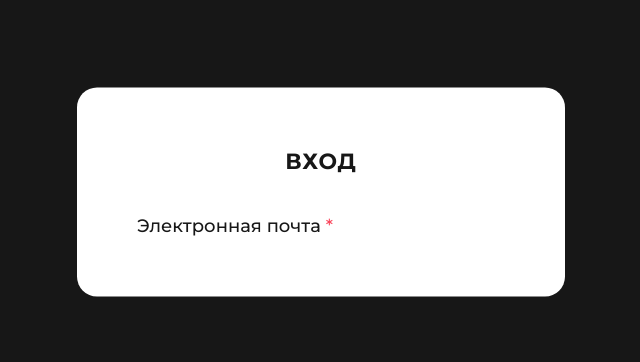
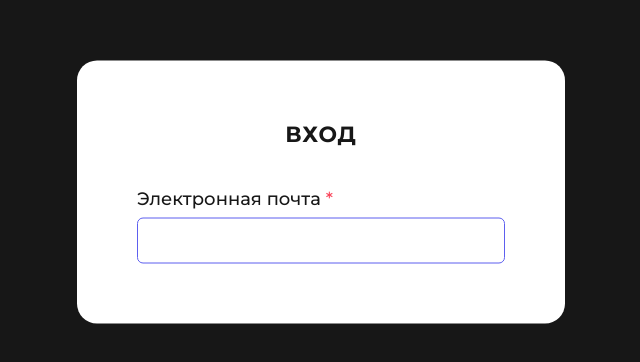
Before and after one commit to Githance/frontend, a React (Create React App) app: page /authentication in a window 1280 px wide. Shown: the part 208-570 px from the top of the page, without its empty margins (319-959 px from the left). Built offline with nearby package versions, Linux system fonts and the light colour scheme.

Commit message:
feat: добавить компонент для поля ввода

```diff
--- a/src/components/authentication-page/authentication-page.jsx
+++ b/src/components/authentication-page/authentication-page.jsx
@@ -6,7 +6,7 @@ import cn from "classnames";
 import Form from "../form/form";
 import Fieldset from "../fieldset/fieldset";
 import Button from "../button/button";
-import Title from "../title/title";
+import FormTitle from "../form-title/form-title";
 import style from "./authentication-page.module.css";
 
 function AuthenticationPage() {
@@ -29,7 +29,7 @@ function AuthenticationPage() {
   return (
     <div className={style.container}>
       <Form handleSubmit={handleSubmit} onSubmit={onSubmit}>
-        <Title className={style.title}>Вход</Title>
+        <FormTitle className={style.title}>Вход</FormTitle>
         <Fieldset
           type="text"
           required
--- a/src/components/input-label/input-label.module.css
+++ b/src/components/input-label/input-label.module.css
@@ -3,6 +3,7 @@
   font-size: 18px;
   line-height: 22px;
   color: var(--text-color-black);
+  display: inline-block;
 }
 
 .tag {
--- /dev/null
+++ b/src/components/input/input.jsx
@@ -0,0 +1,46 @@
+/* eslint-disable no-nested-ternary */
+/* eslint-disable jsx-a11y/control-has-associated-label */
+/* eslint-disable react/self-closing-comp */
+/* eslint-disable react/require-default-props */
+import PropTypes from "prop-types";
+import style from "./input.module.css";
+
+function Input({
+  type,
+  htmlFor,
+  placeholder,
+  button,
+  togglePassword,
+  showPassword,
+}) {
+  return (
+    <div className={style.input}>
+      <input
+        id={htmlFor}
+        type={type}
+        placeholder={placeholder}
+        className={style.input__element}
+      />
+      {button && (
+        <button
+          className={`${style.input__button} ${
+            showPassword ? style.input__button_close : style.input__button_open
+          }`}
+          type="button"
+          onClick={() => togglePassword()}
+        ></button>
+      )}
+    </div>
+  );
+}
+
+Input.propTypes = {
+  type: PropTypes.string.isRequired,
+  placeholder: PropTypes.string,
+  htmlFor: PropTypes.string,
+  button: PropTypes.bool,
+  togglePassword: PropTypes.func,
+  showPassword: PropTypes.bool,
+};
+
+export default Input;
--- /dev/null
+++ b/src/components/input/input.module.css
@@ -0,0 +1,54 @@
+.input {
+  position: relative;
+}
+
+.input__button {
+  margin: 0;
+  padding: 0;
+  border: 0;
+  outline: none;
+  background-color: transparent;
+  width: 15px;
+  height: 10px;
+  cursor: pointer;
+  background-size: contain;
+  background-repeat: no-repeat;
+  position: absolute;
+  right: 12.5px;
+}
+
+.input__button_close {
+  top: 20px;
+  transition: 0.1s ease-in-out;
+  background-image: url(../../images/input-icon-close.svg);
+}
+
+.input__button_open {
+  top: 18px;
+  background-image: url(../../images/input-icon-open.svg);
+  transition: 0.1s ease-in-out;
+}
+
+.input__element {
+  margin: 0;
+  padding: 0 0 0 12px;
+  width: 368px;
+  height: 46px;
+  box-sizing: border-box;
+  border: 1px solid var(--color-input-normal);
+  border-radius: 6px;
+  font-size: 18px;
+  line-height: 22px;
+  color: var(--text-color-grey);
+  cursor: text;
+}
+
+.input__element_validation_success {
+  composes: input__element;
+  border: 1px solid var(--color-input-true);
+}
+
+.input__element_validation_false {
+  composes: input__element;
+  border: 1px solid var(--color-input-false);
+}
--- a/src/pages/authentication-page/authentication-page.jsx
+++ b/src/pages/authentication-page/authentication-page.jsx
@@ -7,6 +7,7 @@ import cn from "classnames";
 import Form from "../../components/form/form";
 import FormTitle from "../../components/form-title/form-title";
 import InputLabel from "../../components/input-label/input-label";
+import Input from "../../components/input/input";
 import style from "./authentication-page.module.css";
 
 function AuthenticationPage() {
@@ -38,8 +39,10 @@ function AuthenticationPage() {
           <InputLabel
             label="Электронная почта"
             htmlFor="email"
+            className={style.label}
             required
           ></InputLabel>
+          <Input type="email" htmlFor="email" />
         </fieldset>
       </Form>
     </div>
--- a/src/pages/authentication-page/authentication-page.module.css
+++ b/src/pages/authentication-page/authentication-page.module.css
@@ -29,6 +29,17 @@
   padding: 0;
   border: none;
 }
+
+.label {
+  margin-bottom: 8px;
+}
+
+
+
+
+
+
+
 
 .container__text {
   margin-top: 40px;
```
